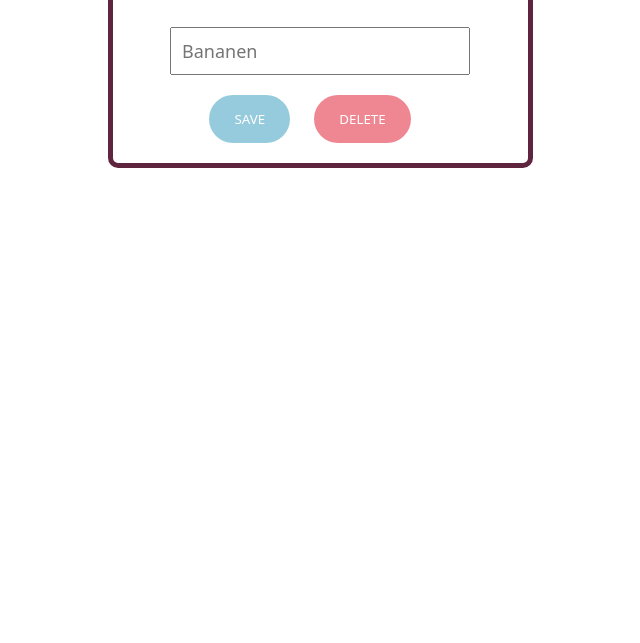
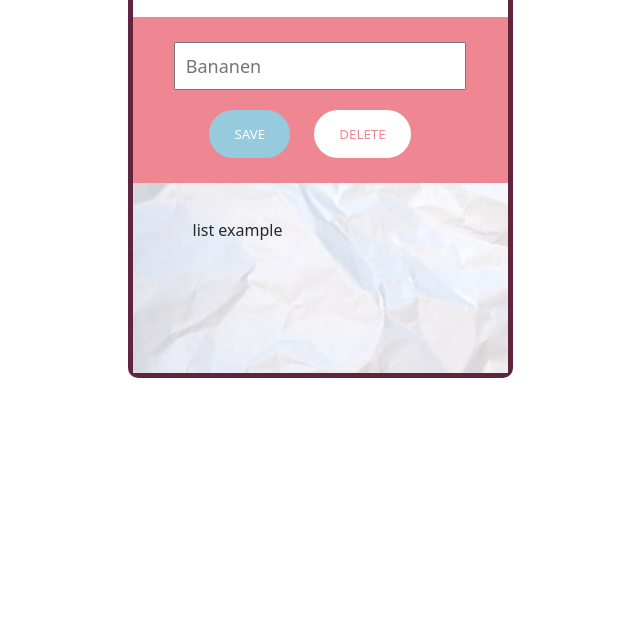
Before and after one commit to verenaisele/Einkaufslistenapp, a website built with Vite: page index.html in a window 1280 px wide. Shown: the part 157-800 px from the top of the page, without its empty margins (320-960 px from the left). Built offline with nearby package versions, Linux system fonts and the light colour scheme; a web font is replaced by a local one.

Commit message:
weiteres styling

```diff
--- a/index.css
+++ b/index.css
@@ -2,7 +2,6 @@ body {
     margin: 0;
     padding: 0;
     font-family: 'DynaPuff', system-ui;
-    text-align: center;
     color: #282828;
 }
 
@@ -12,7 +11,6 @@ body {
     border: solid 5px #5F253F;
     border-radius: 10px;
     margin-top: 20px;
-    padding: 20px;
 }
 
 /* typography */
@@ -21,39 +19,61 @@ h1 {
     font-weight: 600;
 }
 
-
 /* layout */
 
 header{
     display: flex;
     justify-content: start;
-    margin-bottom: 30px;
+    padding: 20px;
 }
 
 .cat-image {
     align-self: center;
-    width: 80px;
+    width: 60px;
+}
+
+.insert-section{
+    background-color: #EF8793;
+    text-align: center;
+    padding: 25px;
 }
 
 input {
     font-size: 18px;
     font-family: inherit;
-    width: 80%;
+    width: 90%;
     padding: 10px;
-    display: border-box;
-    margin-bottom: 20px;
+    margin: 0 auto;
 }
 
 button {
+    font-family: inherit;
+    background-color: #95CBDD;
+    color: #fff;
     border: none;
     border-radius: 25px;
     padding: 15px 25px;
-    font-family: inherit;
-    background-color: #95CBDD;
-    color: #fff;
     margin-right: 20px;
+    margin-top: 20px;
 }
 
 .inverse{
-    background-color:#EF8793;
+    background-color: #fff;
+    color:#EF8793;
 }
+
+/* list */
+.list-items{
+    min-height: 150px;
+    padding: 20px;
+    background-image: url('images/paper.jpg');
+}
+
+/* ul{
+    padding-inline-start: 10px;
+} */
+
+li{
+    list-style-type: none;
+    font-size: 16px;
+}
--- a/index.html
+++ b/index.html
@@ -13,13 +13,18 @@
                 <h1>Einkaufsliste</h1>
             </header>
 
-           <section class="input">
-               <input placeholder="Bananen">
-           </section>
+           <section class="insert-section">
+                <input id="input-el" type="text" placeholder="Bananen">
+                <div class="buttons">
+                    <button id="save-btn">SAVE</button>
+                    <button class="inverse" id="delete-btn">DELETE</button>
+                </div>
+            </section>
 
-           <section class="buttons">
-                <button id="save-btn">SAVE</button>
-                <button class="inverse" id="delete-btn">DELETE</button>
+           <section class="list-items">
+                <ul id="list-el">
+                    <li>list example</li>
+                </ul>
            </section>
 
         </div>
--- a/index.js
+++ b/index.js
@@ -1,5 +1,8 @@
-/*
-1 meter = 3.281 feet
-1 liter = 0.264 gallon
-1 kilogram = 2.204 pound
-*/
+const saveBtn = document.getElementById("save-btn")
+const inputEl = document.getElementById("input-el")
+const listEl = document.getElementById("list-el")
+
+saveBtn.addEventListener("click", function(){
+    listEl.innerHTML += `<li>${inputEl.value}</li>`
+    inputEl.value = ""
+})
```
Also changed, not shown: images/paper.jpg (added).
